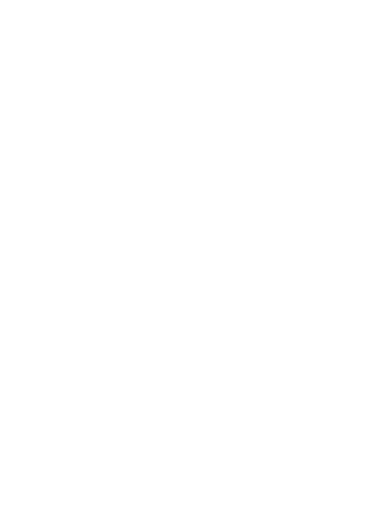
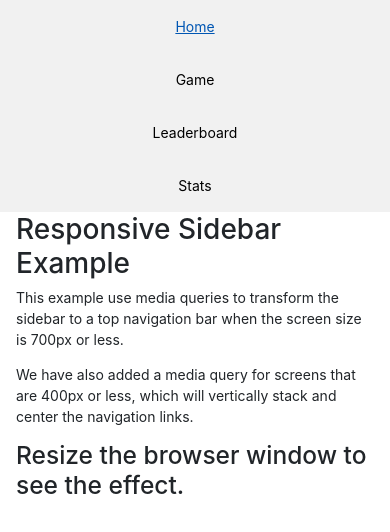
Before and after one commit to SeaWar741/OmegaSquad, a React (Create React App) app in the folder Ternium/ClientApp/: page /panel in a window 390 px wide. Shown: the top 532 px of the page. Built offline with nearby package versions, Linux system fonts and the light colour scheme.

Commit message:
starting responsive

```diff
--- a/Ternium/ClientApp/package.json
+++ b/Ternium/ClientApp/package.json
@@ -4,6 +4,7 @@
   "private": true,
   "dependencies": {
     "@fluentui/react": "^8.12.0",
+    "@iconify/icons-icons8": "^1.1.0",
     "@material-ui/core": "^4.11.3",
     "bootstrap": "^4.6.0",
     "fluent-reveal-effect": "^2.0.8",
@@ -20,16 +21,17 @@
     "rimraf": "^2.6.2"
   },
   "devDependencies": {
+    "@iconify/react": "^1.1.4",
     "ajv": "^6.9.1",
     "cross-env": "^5.2.0",
-    "typescript": "^3.7.5",
     "eslint": "^6.8.0",
     "eslint-config-react-app": "^5.2.0",
     "eslint-plugin-flowtype": "^4.6.0",
     "eslint-plugin-import": "^2.20.1",
     "eslint-plugin-jsx-a11y": "^6.2.3",
     "eslint-plugin-react": "^7.18.3",
-    "nan": "^2.14.1"
+    "nan": "^2.14.1",
+    "typescript": "^3.7.5"
   },
   "eslintConfig": {
     "extends": "react-app"
--- a/Ternium/ClientApp/src/App.js
+++ b/Ternium/ClientApp/src/App.js
@@ -1,12 +1,12 @@
 import React, { Component } from 'react';
 import { Route } from 'react-router';
 import { Layout } from './components/Layout';
-import { Home } from './components/Home';
 import { FetchData } from './components/FetchData';
 import { Counter } from './components/Counter';
 
+
 import Login from './components/Login/';
-
+import Panel  from './components/Panel';
 
 import './custom.css'
 
@@ -17,6 +17,7 @@
     return (
       <Layout>
         <Route exact path='/' component={Login} />
+        <Route path='/panel' component={Panel} />
         <Route path='/counter' component={Counter} />
         <Route path='/fetch-data' component={FetchData} />
       </Layout>
--- a/Ternium/ClientApp/src/components/Home.js
+++ /dev/null
@@ -1,26 +0,0 @@
-import React, { Component } from 'react';
-
-export class Home extends Component {
-  static displayName = Home.name;
-
-  render () {
-    return (
-      <div>
-        <h1>Hello, world!</h1>
-        <p>Welcome to your new single-page application, built with:</p>
-        <ul>
-          <li><a href='https://get.asp.net/'>ASP.NET Core</a> and <a href='https://msdn.microsoft.com/en-us/library/67ef8sbd.aspx'>C#</a> for cross-platform server-side code</li>
-          <li><a href='https://facebook.github.io/react/'>React</a> for client-side code</li>
-          <li><a href='http://getbootstrap.com/'>Bootstrap</a> for layout and styling</li>
-        </ul>
-        <p>To help you get started, we have also set up:</p>
-        <ul>
-          <li><strong>Client-side navigation</strong>. For example, click <em>Counter</em> then <em>Back</em> to return here.</li>
-          <li><strong>Development server integration</strong>. In development mode, the development server from <code>create-react-app</code> runs in the background automatically, so your client-side resources are dynamically built on demand and the page refreshes when you modify any file.</li>
-          <li><strong>Efficient production builds</strong>. In production mode, development-time features are disabled, and your <code>dotnet publish</code> configuration produces minified, efficiently bundled JavaScript files.</li>
-        </ul>
-        <p>The <code>ClientApp</code> subdirectory is a standard React application based on the <code>create-react-app</code> template. If you open a command prompt in that directory, you can run <code>npm</code> commands such as <code>npm test</code> or <code>npm install</code>.</p>
-      </div>
-    );
-  }
-}
--- /dev/null
+++ b/Ternium/ClientApp/src/components/Panel/index.js
@@ -0,0 +1,74 @@
+import React from "react";
+import { makeStyles } from "@material-ui/core/styles";
+
+
+const useStyles = makeStyles((theme) =>({
+    sidebar:{
+        margin: "0",
+        padding: "0",
+        width: "200px",
+        backgroundColor: "#f1f1f1",
+        position: "fixed",
+        height: "100%",
+        overflow: "auto",
+        '@media screen and (max-width: 800px)' : {
+            width: "100%",
+            height: "auto",
+            position: "relative"
+        }
+    },
+    elementMenu:{
+        display: "block",
+        color: "black",
+        padding: "16px",
+        textDecoration: "none",
+        '&:active': {
+            backgroundColor: "#4CAF50",
+            color: "white"
+        },
+        '&:hover:not': {
+            backgroundColor: "#555",
+            color: "white"
+        },
+        '@media screen and (max-width: 800px)' : {
+            float: "left"
+        },
+        '@media screen and (max-width: 400px)' : {
+            textAlign: "center",
+            float: "none"
+        }
+    },
+    content:{
+        marginLeft: "200px",
+        padding: "1px 16px",
+        height: "1000px",
+        '@media screen and (max-width: 800px)' : {
+            marginLeft: "0"
+        }
+    }
+}))
+
+const Panel = ({classes}) =>{
+    classes = useStyles();
+
+
+    return (
+        <div>
+            <div className={classes.sidebar}>
+                <a className={classes.elementMenu}  href="/home">Home</a>
+                <a className={classes.elementMenu}  href="/game">Game</a>
+                <a className={classes.elementMenu}  href="/leaderboard">Leaderboard</a>
+                <a className={classes.elementMenu}  href="/stats">Stats</a>
+            </div>
+
+            <div className={classes.content}>
+                <h2>Responsive Sidebar Example</h2>
+                <p>This example use media queries to transform the sidebar to a top navigation bar when the screen size is 700px or less.</p>
+                <p>We have also added a media query for screens that are 400px or less, which will vertically stack and center the navigation links.</p>
+                <h3>Resize the browser window to see the effect.</h3>
+            </div>
+        </div>
+    );
+}
+
+export default Panel;
```
Also changed, not shown: Ternium/ClientApp/src/components/GeneralLayout.js (added, +15 -0 lines), 1 other file (tests, documents, lock files or other folders).
